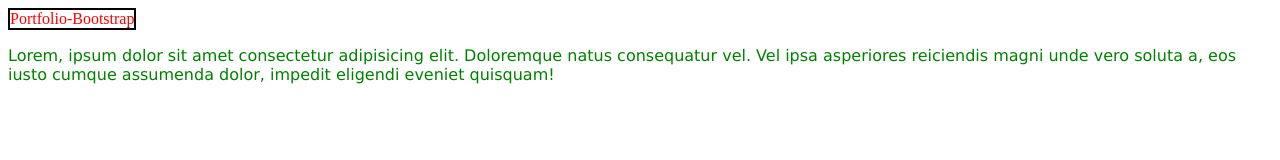
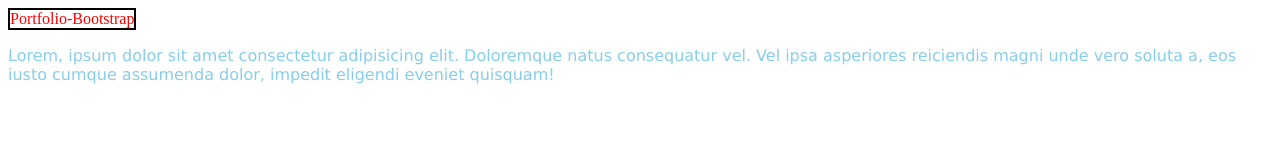
Before and after one commit to Asad-Zaidi/Portfolio-Bootstrap, a website: page index.html in a window 1280 px wide. Drawn offline with Linux system fonts and the light colour scheme.

Commit message:
paragraph set

```diff
--- a/styles.css
+++ b/styles.css
@@ -6,6 +6,6 @@
 }
 
 p {
-  color: green;
+  color: skyblue;
   font-family: Verdana, Geneva, Tahoma, sans-serif;
 }
```
